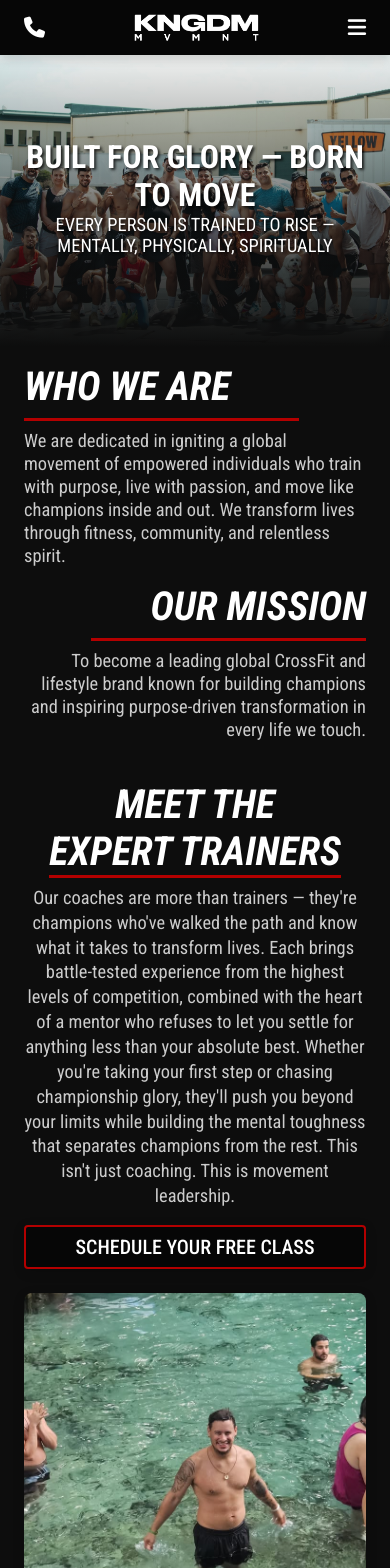
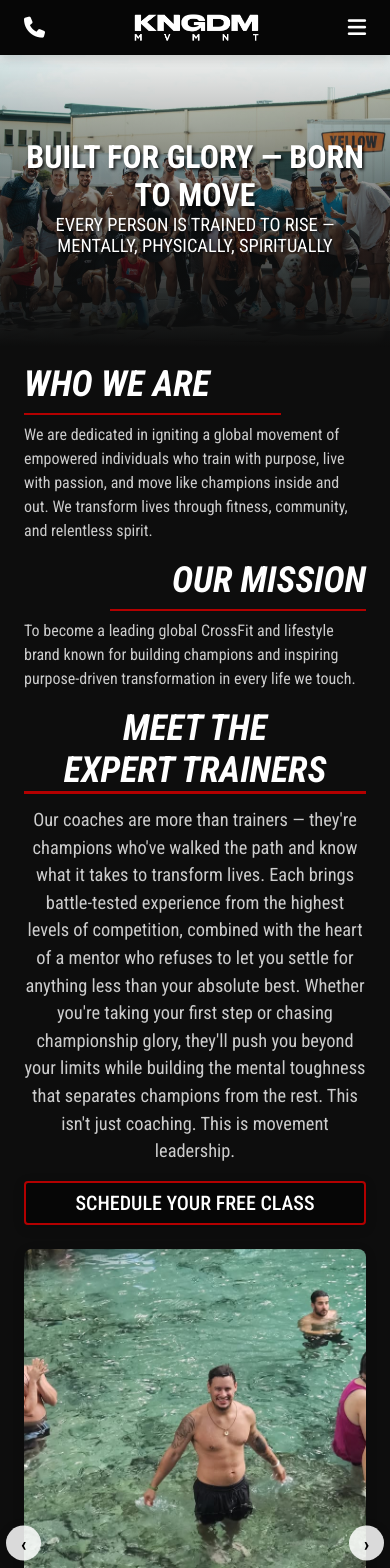
Before and after one commit to gilmerperez/kingdom-movement, a React (Vite) app: page / in a window 390 px wide. Shown: the top 1568 px of the page. Built offline with nearby package versions, Linux system fonts and the light colour scheme.

Commit message:
Cahnged font sizes in a few pages

```diff
--- a/src/components/Coaches/Coaches.jsx
+++ b/src/components/Coaches/Coaches.jsx
@@ -101,7 +101,7 @@ const Coaches = () => {
               target="_blank"
               rel="noopener noreferrer"
               className={styles.scheduleButton}
-              href="https://rangerschamps.wodify.com/OnlineSalesPage/Main?q=Classes%7COnlineMembershipId%3D236922%26ProgramId%3D0%26LocationId%3D10458%26IsToViewScheduleOnly%3DTrue"
+              href="https://rangerschamps.wodify.com/OnlineSalesPage/Main?q=Classes%7COnlineMembershipId%3D236922%26LocationId%3D10458"
             >
               SCHEDULE YOUR FREE CLASS
             </a>
--- a/src/components/Coaches/Coaches.module.css
+++ b/src/components/Coaches/Coaches.module.css
@@ -3,7 +3,6 @@
   display: flex;
   margin: 0 auto;
   max-width: 1200px;
-  text-align: center;
   align-items: center;
   flex-direction: column;
   justify-content: center;
@@ -37,17 +36,18 @@
 
 /* Title */
 .coachesTitle {
+  width: 100%;
   font-size: 3.5rem;
   font-style: italic;
-  margin-bottom: 0.5rem;
+  margin-bottom: 0.75rem;
   transition: 0.3s ease-in;
   border-bottom: 3px solid var(--primary);
 }
 
 /* Description */
 .coachesDescription {
-  line-height: 1.35;
-  font-size: 1.35rem;
+  line-height: 1.5;
+  font-size: 1.25rem;
   margin-bottom: 1rem;
   transition: 0.3s ease-in;
   color: var(--text-secondary);
@@ -71,6 +71,7 @@
   color: hsl(0, 0%, 100%);
   background-color: var(--primary);
   box-shadow: 0 5px 15px rgba(0, 0, 0, 0.3);
+  text-shadow: 5px 5px 3px rgba(0, 0, 0, 0.3);
 }
 
 /* Carousel */
@@ -147,16 +148,17 @@
 }
 
 .dot:not(.activeDot):hover {
+  transform: scale(1.25);
   background-color: var(--text-primary);
 }
 
 .activeDot {
-  transform: scale(1.35);
+  transform: scale(1.5);
   background-color: var(--primary);
 }
 
 .coachInfo {
-  padding: 1.25rem;
+  padding: 1rem;
   transition: 0.3s ease-in;
   background: var(--header-bg-color);
 }
@@ -168,6 +170,7 @@
   display: inline-block;
   margin-bottom: 0.5rem;
   transition: 0.3s ease-in;
+  border-bottom: 3px solid var(--primary);
 }
 
 /* Coach description */
@@ -222,10 +225,6 @@
     font-size: 3rem;
   }
 
-  .coachesDescription {
-    font-size: 1.25rem;
-  }
-
   .scheduleButton {
     border: 2px solid var(--primary);
   }
@@ -235,7 +234,8 @@
   }
 
   .coachName {
-    font-size: 1.85rem;
+    font-size: 1.75rem;
+    border-bottom: 2px solid var(--primary);
   }
 
   .coachDescription {
@@ -259,10 +259,6 @@
 
 /* Tablet responsiveness */
 @media (max-width: 768px) {
-  .coachesContainer {
-    padding: 1.75rem 0;
-  }
-
   .coachesContent {
     gap: 1.75rem;
   }
@@ -314,7 +310,7 @@
 }
 
 /* Make layout vertical on mobile */
-@media (max-width: 520px) {
+@media (max-width: 650px) {
   .coachesContent {
     grid-template-columns: 1fr;
   }
@@ -322,20 +318,16 @@
 
 /* Mobile responsiveness */
 @media (max-width: 480px) {
-  .coachesContainer {
-    padding: 1.5rem 0;
+  .coachesContent {
+    gap: 1.5rem;
   }
 
-  .coachesContent {
-    gap: 1.5rem;
+  .coachesTitle {
+    font-size: 2.25rem;
   }
 
   .scheduleButton {
     font-size: 1.25rem;
     border-radius: 4px;
   }
-
-  .coachDescription {
-    font-size: 1.15rem;
-  }
 }
--- a/src/components/OurMission/OurMission.module.css
+++ b/src/components/OurMission/OurMission.module.css
@@ -5,7 +5,6 @@
   margin: 0 auto;
   max-width: 1200px;
   align-items: center;
-  flex-direction: row;
   justify-content: center;
 }
 
@@ -15,33 +14,32 @@
 
 .text {
   opacity: 0;
+  text-align: left;
   line-height: 1.5;
-  text-align: right;
-  font-size: 1.35rem;
+  font-size: 1.25rem;
   transition: 0.3s ease-in;
   color: var(--text-secondary);
-  animation: slideInFromLeft 0.8s ease-out 0.3s forwards;
+  animation: slideInFromRight 0.8s ease-out 0.3s forwards;
 }
 
 .seperator {
   width: 3px;
-  height: 175px;
-  transition: 0.3s ease-in-out;
+  height: 120px;
+  transition: 0.3s ease-in;
   background-color: var(--primary);
 }
 
 .title {
   opacity: 0;
   font-size: 5rem;
-  font-weight: 700;
   font-style: italic;
   transition: 0.3s ease-in;
-  animation: slideInFromRight 0.8s ease-out forwards;
+  animation: slideInFromLeft 0.8s ease-out forwards;
 }
 
 @media (max-width: 1200px) {
   .text {
-    font-size: 1.25rem;
+    font-size: 1.2rem;
   }
 
   .title {
@@ -51,7 +49,7 @@
 
 @media (max-width: 1000px) {
   .text {
-    font-size: 1.2rem;
+    font-size: 1.15rem;
   }
 
   .title {
@@ -63,31 +61,19 @@
   .ourMissionSection {
     gap: 2rem;
   }
-
-  .text {
-    font-size: 1.15rem;
-  }
-
-  .title {
-    font-size: 3rem;
-  }
 }
 
 /* Tablet responsiveness */
 @media (max-width: 768px) {
   .ourMissionSection {
-    gap: 1rem;
+    gap: 0.75rem;
     flex-direction: column;
     flex-direction: column-reverse;
   }
 
-  .text {
-    font-size: 1.25rem;
-  }
-
   .seperator {
+    width: 50%;
     height: 3px;
-    width: 350px;
     margin-left: auto;
   }
 
@@ -103,17 +89,16 @@
   }
 
   .text {
-    line-height: 1.25;
-    font-size: 1.15rem;
+    font-size: 1rem;
   }
 
   .seperator {
-    height: 3px;
-    width: 275px;
+    width: 75%;
+    height: 2px;
   }
 
   .title {
-    font-size: 2.5rem;
+    font-size: 2.25rem;
   }
 }
 
--- a/src/components/WhoWeAre/WhoWeAre.module.css
+++ b/src/components/WhoWeAre/WhoWeAre.module.css
@@ -5,14 +5,12 @@
   margin: 0 auto;
   max-width: 1200px;
   align-items: center;
-  flex-direction: row;
   justify-content: center;
 }
 
 .title {
   opacity: 0;
   font-size: 5rem;
-  font-weight: 700;
   font-style: italic;
   transition: 0.3s ease-in;
   animation: slideInFromLeft 0.8s ease-out forwards;
@@ -20,8 +18,8 @@
 
 .seperator {
   width: 3px;
-  height: 175px;
-  transition: 0.3s ease-in-out;
+  height: 120px;
+  transition: 0.3s ease-in;
   background-color: var(--primary);
 }
 
@@ -31,9 +29,9 @@
 
 .text {
   opacity: 0;
+  text-align: left;
   line-height: 1.5;
-  text-align: left;
-  font-size: 1.35rem;
+  font-size: 1.25rem;
   transition: 0.3s ease-in;
   color: var(--text-secondary);
   animation: slideInFromRight 0.8s ease-out 0.3s forwards;
@@ -45,7 +43,7 @@
   }
 
   .text {
-    font-size: 1.25rem;
+    font-size: 1.2rem;
   }
 }
 
@@ -55,7 +53,7 @@
   }
 
   .text {
-    font-size: 1.2rem;
+    font-size: 1.15rem;
   }
 }
 
@@ -63,20 +61,12 @@
   .whoWeAreSection {
     gap: 2rem;
   }
-
-  .title {
-    font-size: 3rem;
-  }
-
-  .text {
-    font-size: 1.15rem;
-  }
 }
 
 /* Tablet responsiveness */
 @media (max-width: 768px) {
   .whoWeAreSection {
-    gap: 1rem;
+    gap: 0.75rem;
     flex-direction: column;
   }
 
@@ -85,13 +75,9 @@
   }
 
   .seperator {
+    width: 50%;
     height: 3px;
-    width: 350px;
     margin-right: auto;
-  }
-
-  .text {
-    font-size: 1.25rem;
   }
 }
 
@@ -102,17 +88,16 @@
   }
 
   .title {
-    font-size: 2.5rem;
+    font-size: 2.25rem;
   }
 
   .seperator {
-    height: 3px;
-    width: 275px;
+    width: 75%;
+    height: 2px;
   }
 
   .text {
-    line-height: 1.25;
-    font-size: 1.15rem;
+    font-size: 1rem;
   }
 }
 
```
